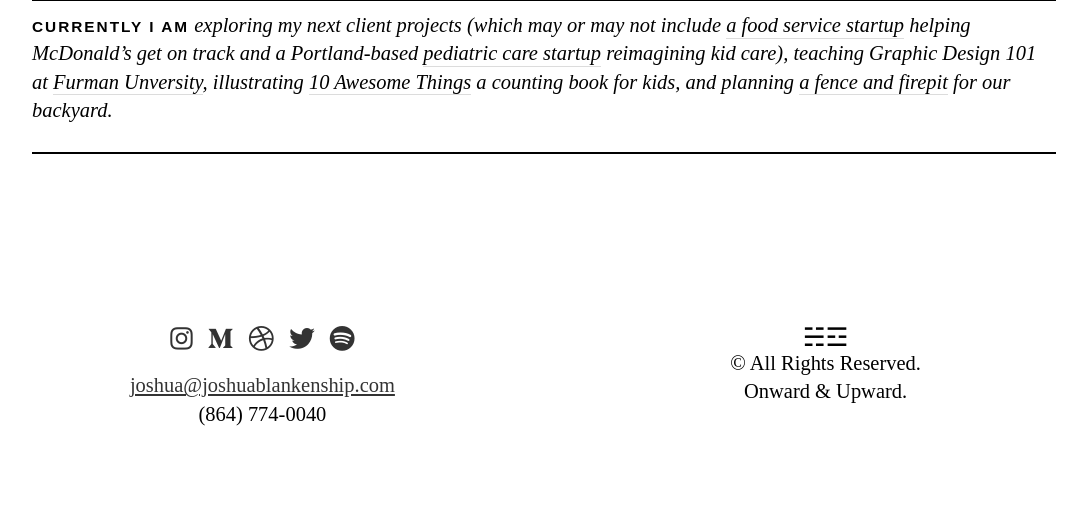
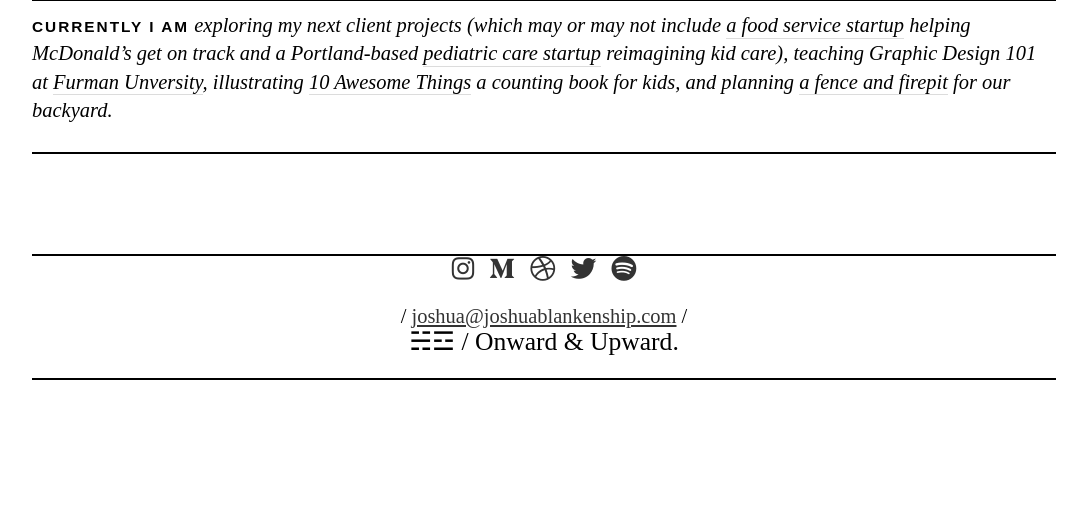
Before and after one commit to blankenship/xyz, a PHP site: page / in a window 1280 px wide. Shown: the part 2893-3418 px from the top of the page, without its empty margins (96-1183 px from the left). After the commit the page ends 3273 px from the top, so only its background shows below. Run offline with PHP 8.4, Linux system fonts and the light colour scheme; some libraries are stand-ins or nearby versions; some web fonts are replaced.

Commit message:
foot clan

```diff
--- a/index.html
+++ b/index.html
@@ -149,8 +149,7 @@
 	<h2><strong>Currently I am</strong> exploring my next client projects (which may or may not include <span class="highlight">a food service startup</span> helping McDonald’s get on track and a Portland-based <span class="highlight">pediatric care startup</span> reimagining kid care), teaching Graphic Design 101 at <span class="highlight">Furman Unversity</span>, illustrating <span class="highlight">10 Awesome Things</span> a counting book for kids, and planning <span class="highlight">a fence and firepit</span> for our backyard.</h2>
 </section>
 
-<footer class="contact grid">
-
+<footer>
 	<p>
 		<span class="social">
 			<a href="http://instagram.com/blankenshipoffice" target="_blank" class="icon-link"><i class="fab fa-instagram" aria-hidden="true"></i></a>
@@ -158,15 +157,7 @@
 			<a href="http://dribbble.com/blankenship" target="_blank" class="icon-link"><i class="fab fa-dribbble" aria-hidden="true"></i></a>
 			<a href="http://twitter.com/blankenship" target="_blank" class="icon-link"><i class="fab fa-twitter" aria-hidden="true"></i></a>
 			<a href="https://open.spotify.com/user/blankenship" target="_blank" class="icon-link"><i class="fab fa-spotify" aria-hidden="true"></i></a>
-		</span>
-		<span><a href="mailto:joshua@joshuablankenship.com?subject=Blankenship Studio Contact&body=[Please tell us about your organization, what you need, and a ballpark budget range]">joshua@joshuablankenship.com</a></span>
-		<span><tel>(864) 774-0040</tel></span>
-	</p>
-
-	<p>
-		<span class="arashikage">&#9781;&#9778;</span>
-		<span>&copy; All Rights Reserved.</span>
-		<span>Onward &amp; Upward.</span>
+		</span>	/ <a href="mailto:joshua@joshuablankenship.com?subject=Blankenship Studio Contact&body=[Please tell us about your organization, what you need, and a ballpark budget range]">joshua@joshuablankenship.com</a></span> / <span class="arashikage">&#9781;&#9778; / Onward &amp; Upward.</span>
 	</p>
 </footer>
 </body>
--- a/style.css
+++ b/style.css
@@ -257,6 +257,11 @@ website: 	http://blankenship.studio
 
 /* SECTION -- FOOTER */
 
+	footer {
+		border-top: 2px solid black;
+		border-bottom: 2px solid black;
+	}
+
 	footer a {
 		color: #333;
 		text-decoration: underline;
```
